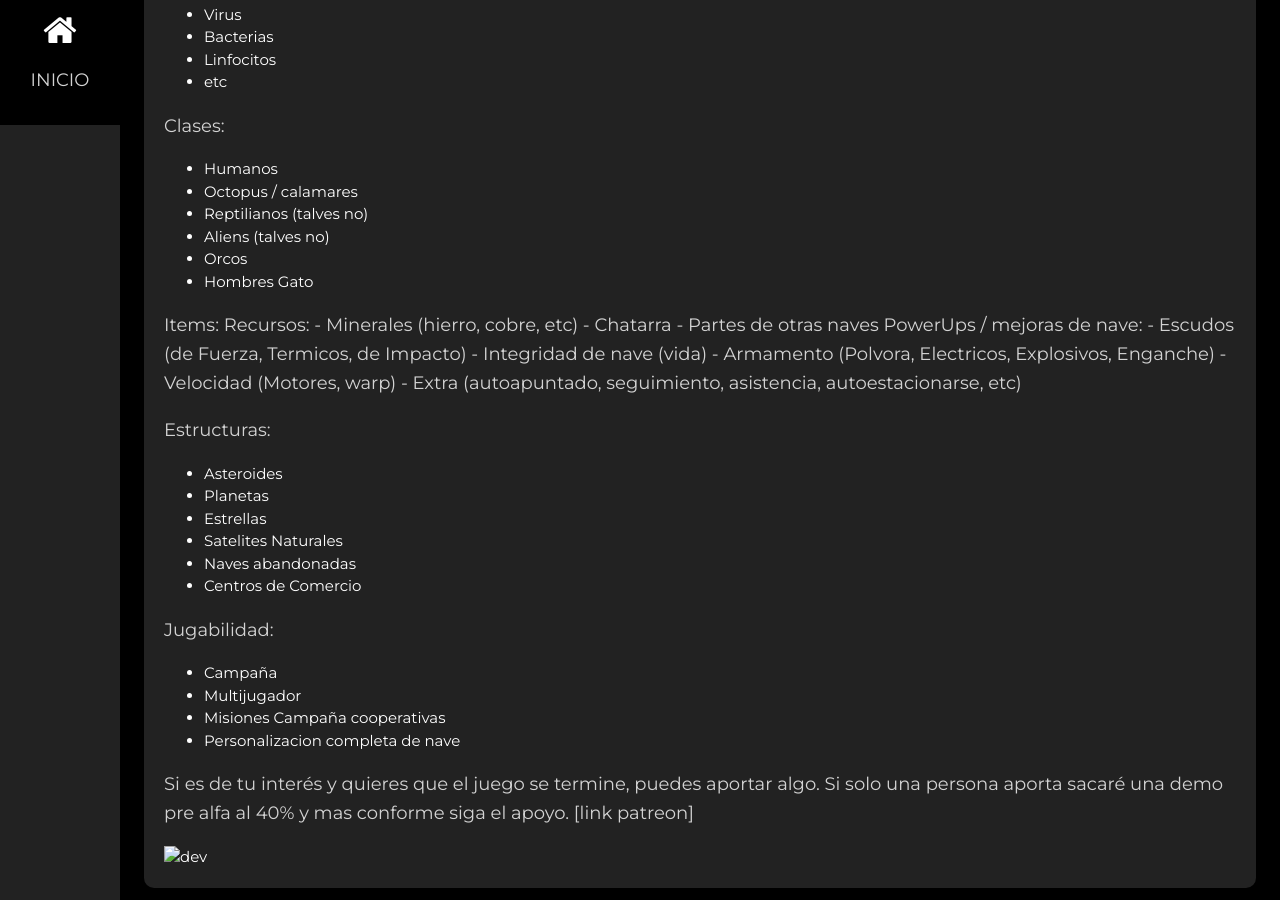
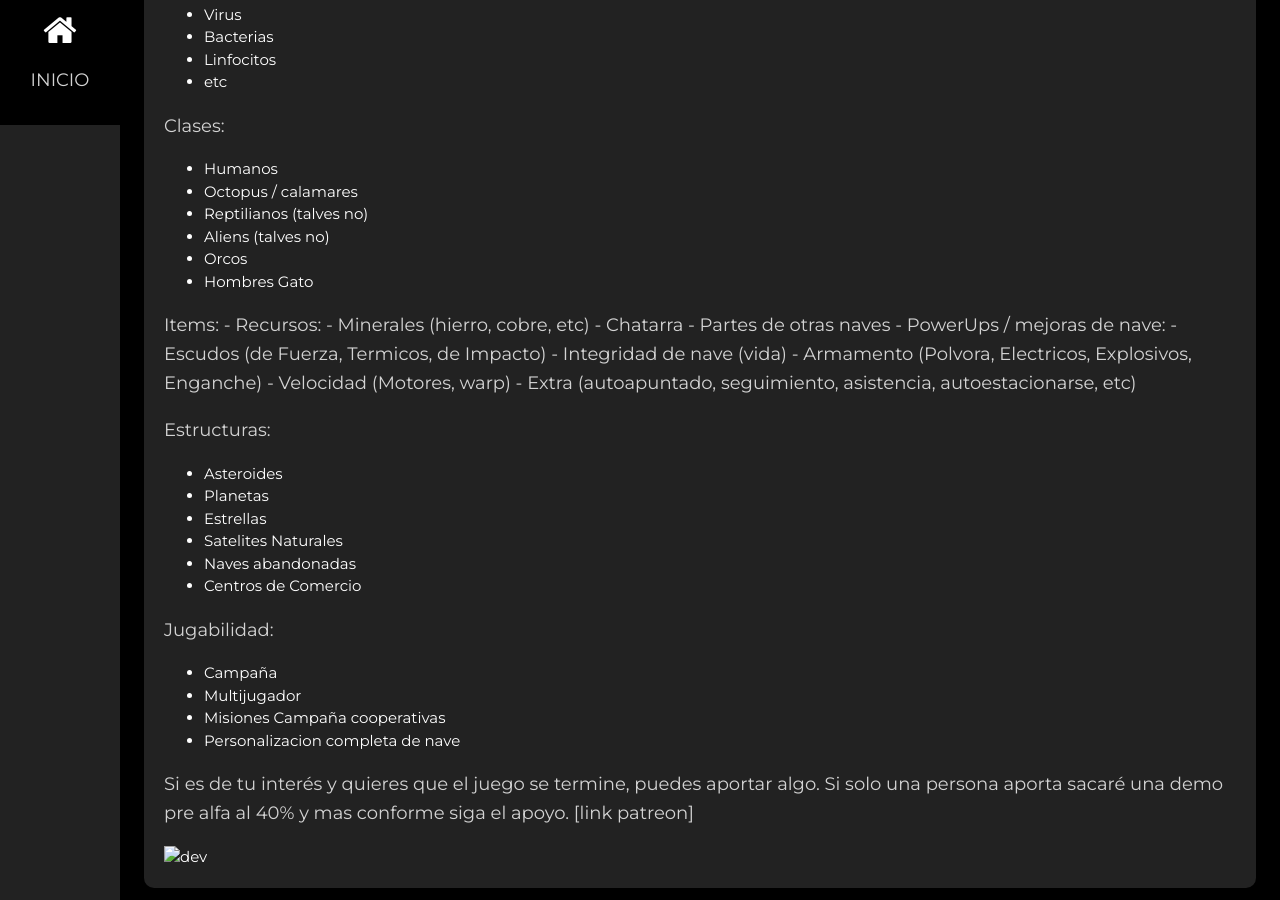
Before and after one commit to IngMiguelLuna/IngMiguelLuna.github.io, a Jekyll site: the page built from _posts/2025-04-05-CosmicMicrobe.md, in a window 1280 px wide and 900 px high, scrolled down 743 px. Built offline with Jekyll 4.4.1, drawn with Linux system fonts in a browser that asks for light colours.

```diff
--- a/_posts/2025-04-05-CosmicMicrobe.md
+++ b/_posts/2025-04-05-CosmicMicrobe.md
@@ -41,11 +41,11 @@ Clases:
 - Hombres Gato
 
 Items:
-    Recursos:
+    - Recursos:
         - Minerales (hierro, cobre, etc)
         - Chatarra
         - Partes de otras naves
-    PowerUps / mejoras de nave:
+    - PowerUps / mejoras de nave:
         - Escudos (de Fuerza, Termicos, de Impacto)
         - Integridad de nave (vida)
         - Armamento (Polvora, Electricos, Explosivos, Enganche)
```
